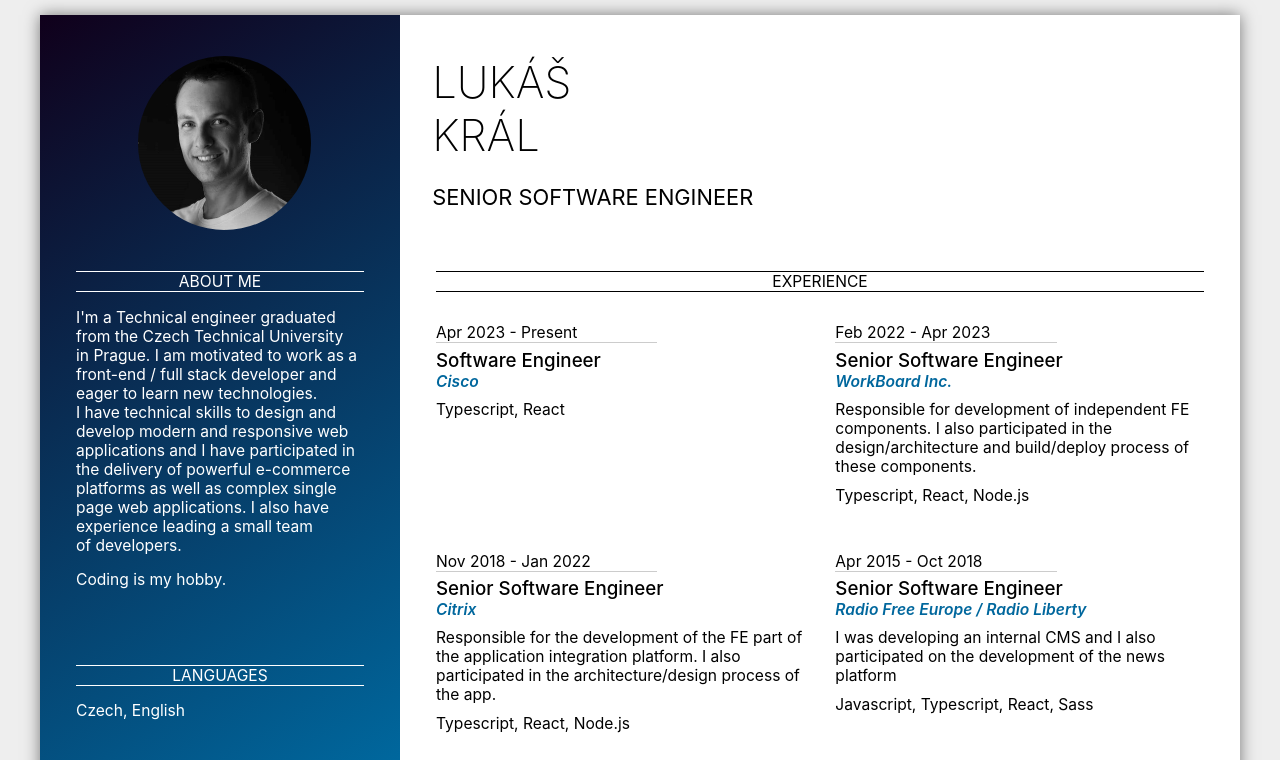
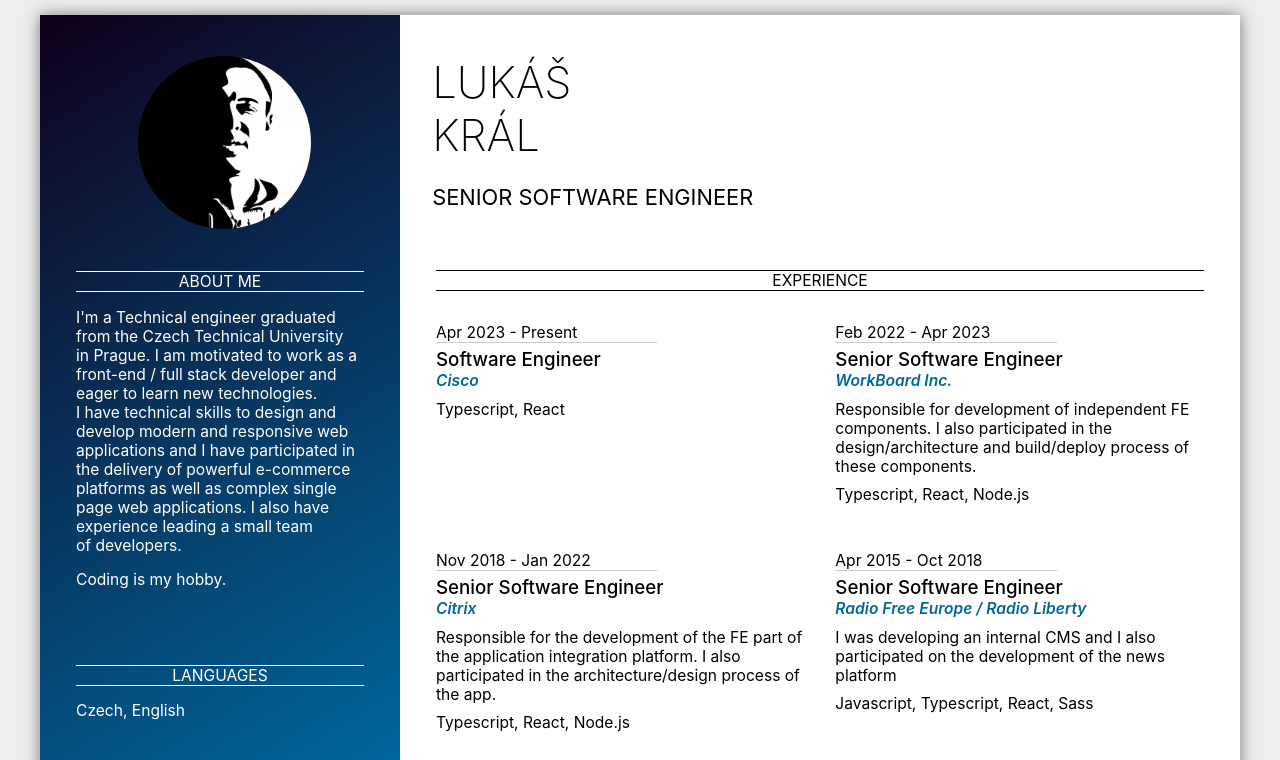
Before and after one commit to lukaskral/curriculum-vitae, a plain HTML site: page cv.html in a window 1280 px wide. Shown: the top 760 px of the page. Drawn offline with Linux system fonts and the light colour scheme; a script that the page names is missing.

Commit message:
chore: update profile photo

```diff
--- a/cv.html
+++ b/cv.html
@@ -23,7 +23,7 @@
           <div class="role">Senior Software Engineer</div>
         </div>
         <div class="image">
-          <img class="portrait" src="./photo.jpg" alt="photo" />
+          <img class="portrait" src="./photo.png" alt="photo" />
         </div>
       </section>
 
```
Also changed, not shown: photo.jpg (deleted), photo.png (added).
